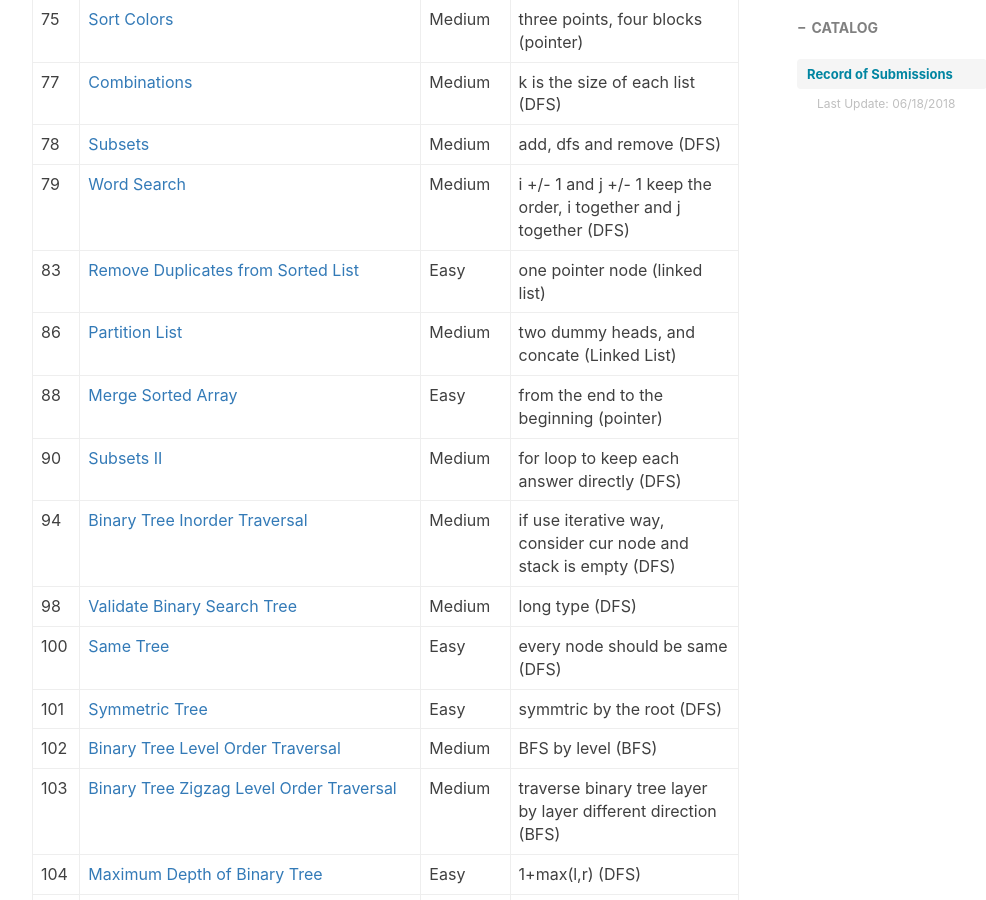
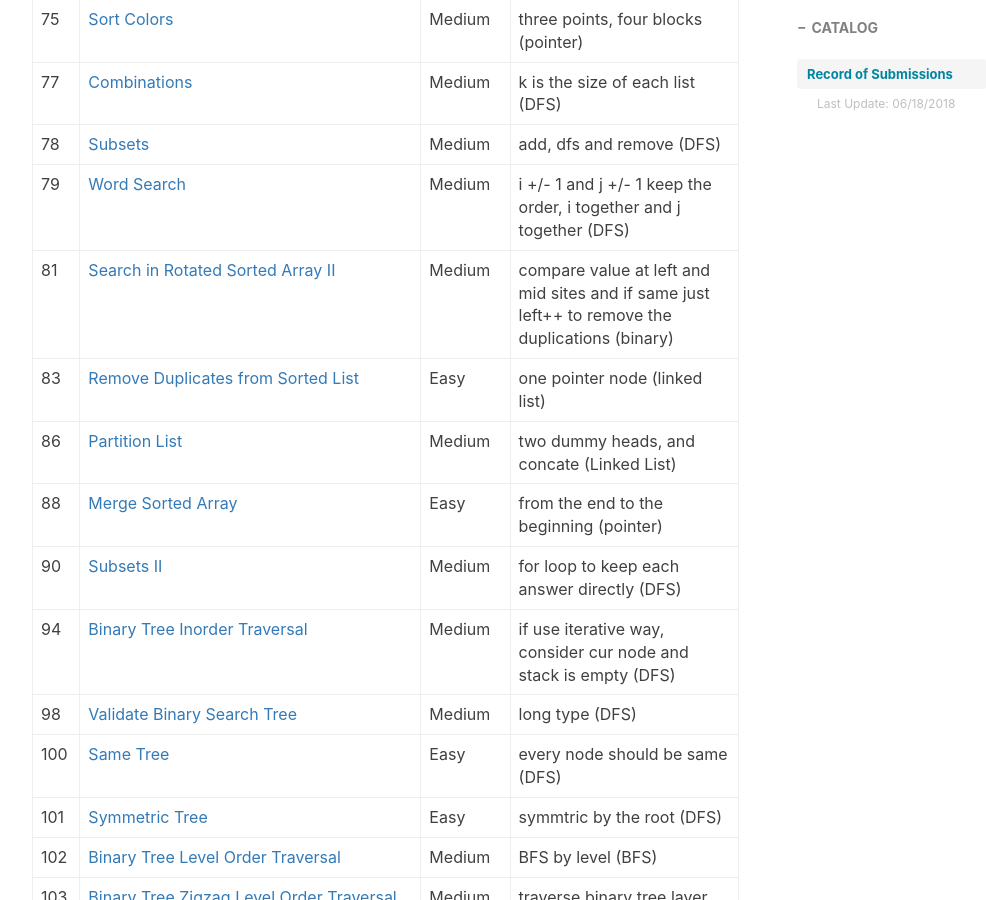
Before and after one commit to ly16/ly16.github.io, a Jekyll site: the page built from _posts/2018-05-18-leetcode-record-round1.md, in a window 1280 px wide and 900 px high, scrolled down 2770 px. Shown: the whole window, without its empty margins (233-1219 px from the left). Built offline with Jekyll 4.4.1, drawn with Linux system fonts in a browser that asks for light colours; nearby versions of some CDN libraries; comment, search, counter and statistics services are not loaded.

Commit message:
Update 2018-05-18-leetcode-record-round1.md

```diff
--- a/_posts/2018-05-18-leetcode-record-round1.md
+++ b/_posts/2018-05-18-leetcode-record-round1.md
@@ -51,6 +51,7 @@ tags:
 |77|[Combinations](https://github.com/ly16/LC-Practice/blob/master/Combinations.java)|Medium|k is the size of each list (DFS)|
 |78|[Subsets](https://github.com/ly16/LC-Practice/blob/master/All%20Subsets%20I.java)|Medium|add, dfs and remove (DFS)|
 |79|[Word Search](https://github.com/ly16/LC-Practice/blob/master/Word%20Search.java)|Medium|i +/- 1 and j +/- 1 keep the order, i together and j together (DFS)|
+|81|[Search in Rotated Sorted Array II](https://github.com/ly16/LC-Practice/blob/master/Search%20in%20Rotated%20Sorted%20Array%20II.java)|Medium|compare value at left and mid sites and if same just left++ to remove the duplications (binary)|
 |83|[Remove Duplicates from Sorted List](https://github.com/ly16/LC-Practice/blob/master/Remove%20Duplicates%20from%20Sorted%20List.java)|Easy|one pointer node (linked list)|
 |86|[Partition List](https://github.com/ly16/LC-Practice/blob/master/Partition%20Linked%20List.java)|Medium|two dummy heads, and concate (Linked List)|
 |88|[Merge Sorted Array](https://github.com/ly16/LC-Practice/blob/master/Merge%20Sorted%20Array.java)|Easy|from the end to the beginning (pointer)|
```
